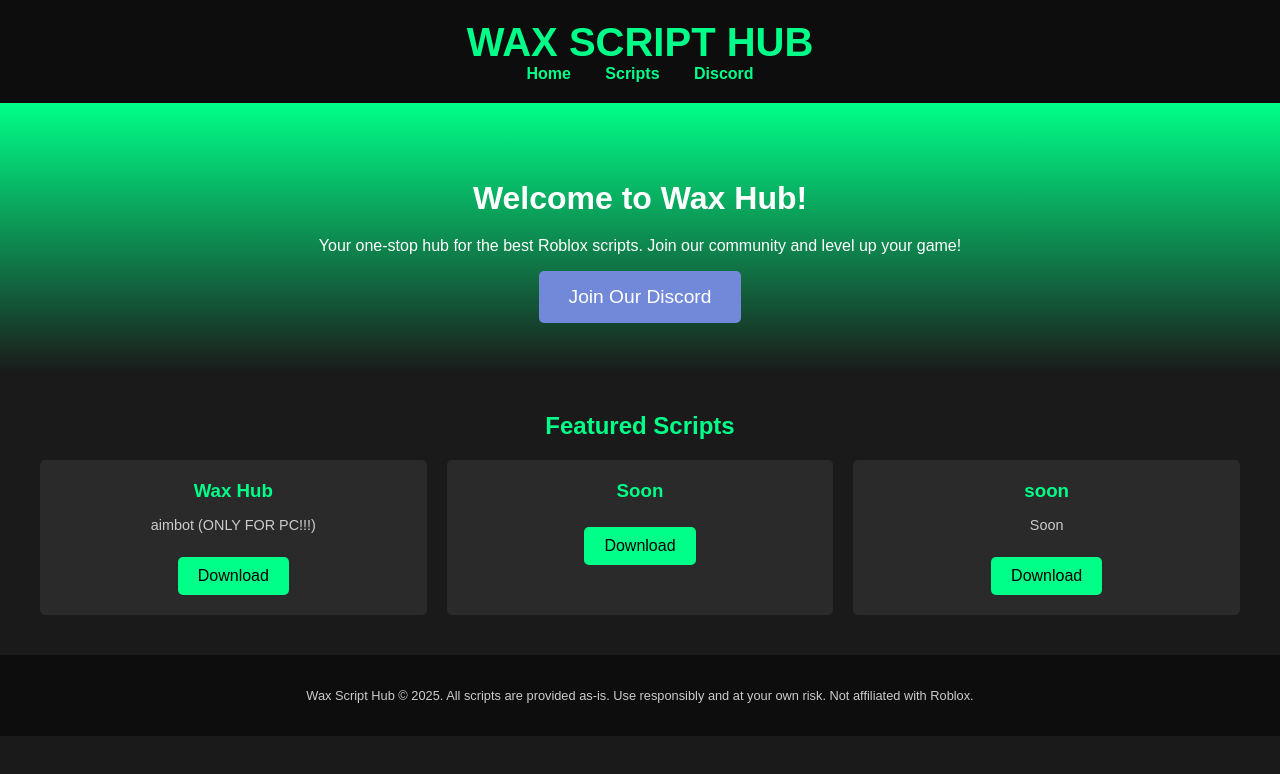
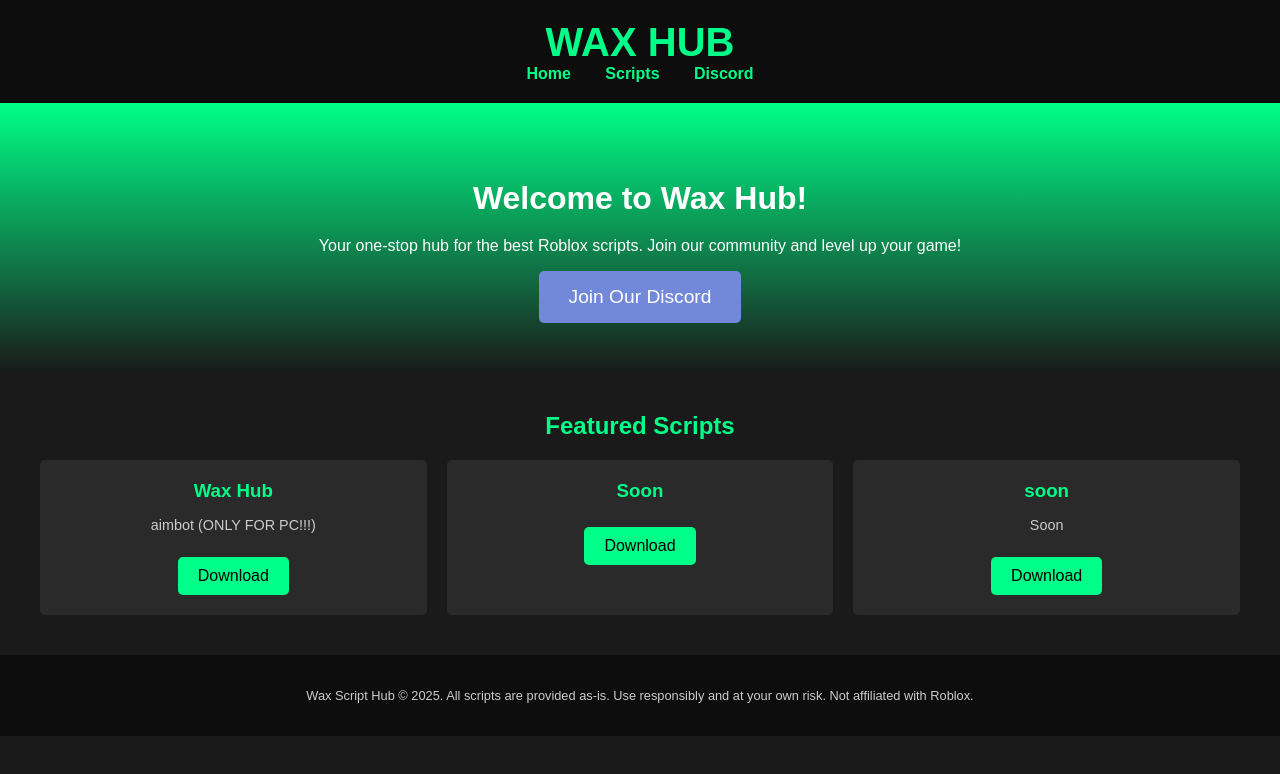
Before and after one commit to DroomerTeamReal/Wax-Hub, a plain HTML site: page info.html in a window 1280 px wide. Drawn offline with Linux system fonts and the light colour scheme.

Commit message:
Update info.html

```diff
--- a/info.html
+++ b/info.html
@@ -3,7 +3,7 @@
 <head>
     <meta charset="UTF-8">
     <meta name="viewport" content="width=device-width, initial-scale=1.0">
-    <title>Wax Script Hub</title>
+    <title>Wax Hub</title>
     <style>
         /* CSS for a modern, gaming-inspired look */
         body {
@@ -113,7 +113,7 @@
 </head>
 <body>
     <header>
-        <h1>Wax Script Hub</h1>
+        <h1>Wax Hub</h1>
         <nav>
             <a href="#home">Home</a>
             <a href="#scripts">Scripts</a>
```
